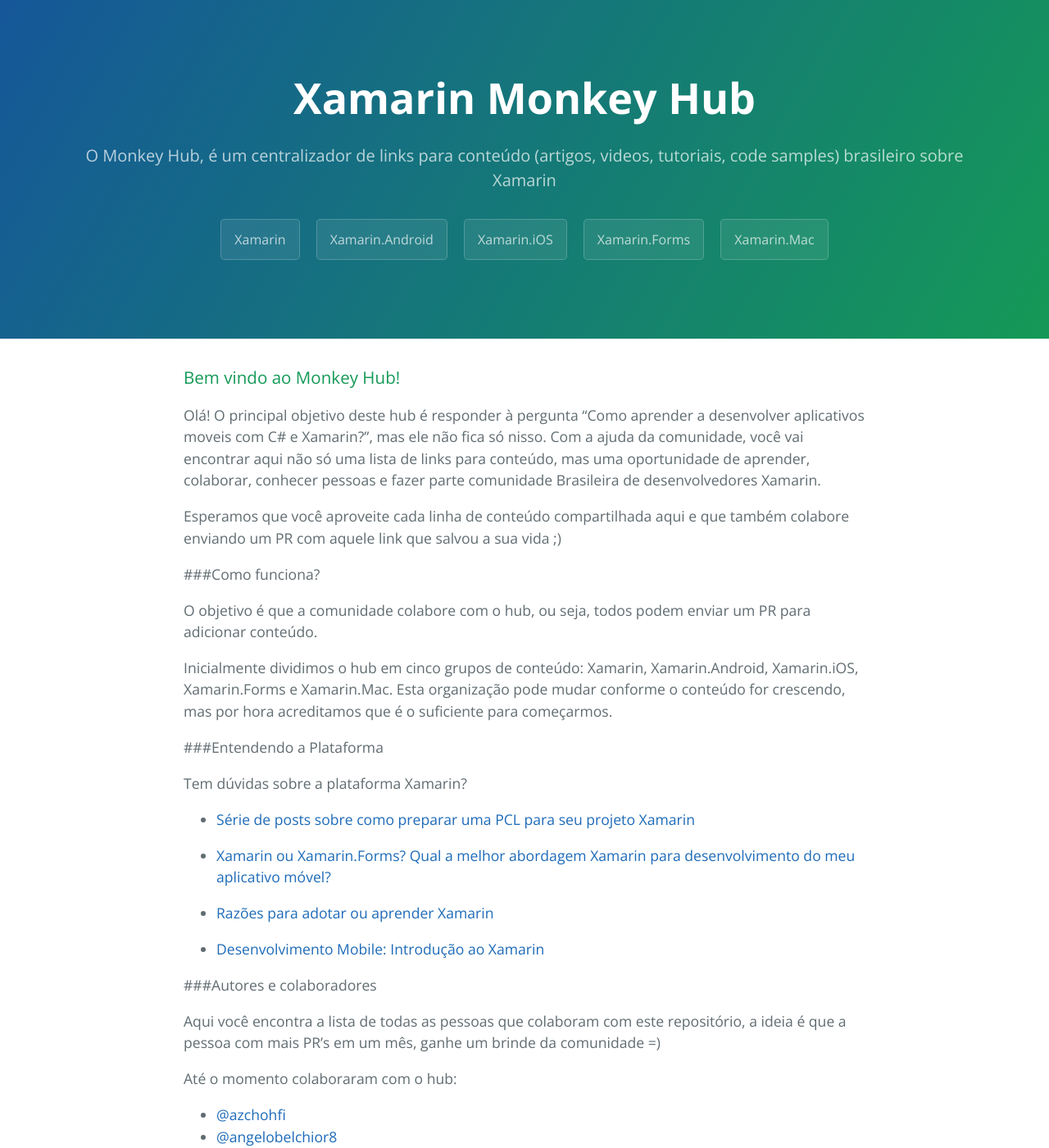
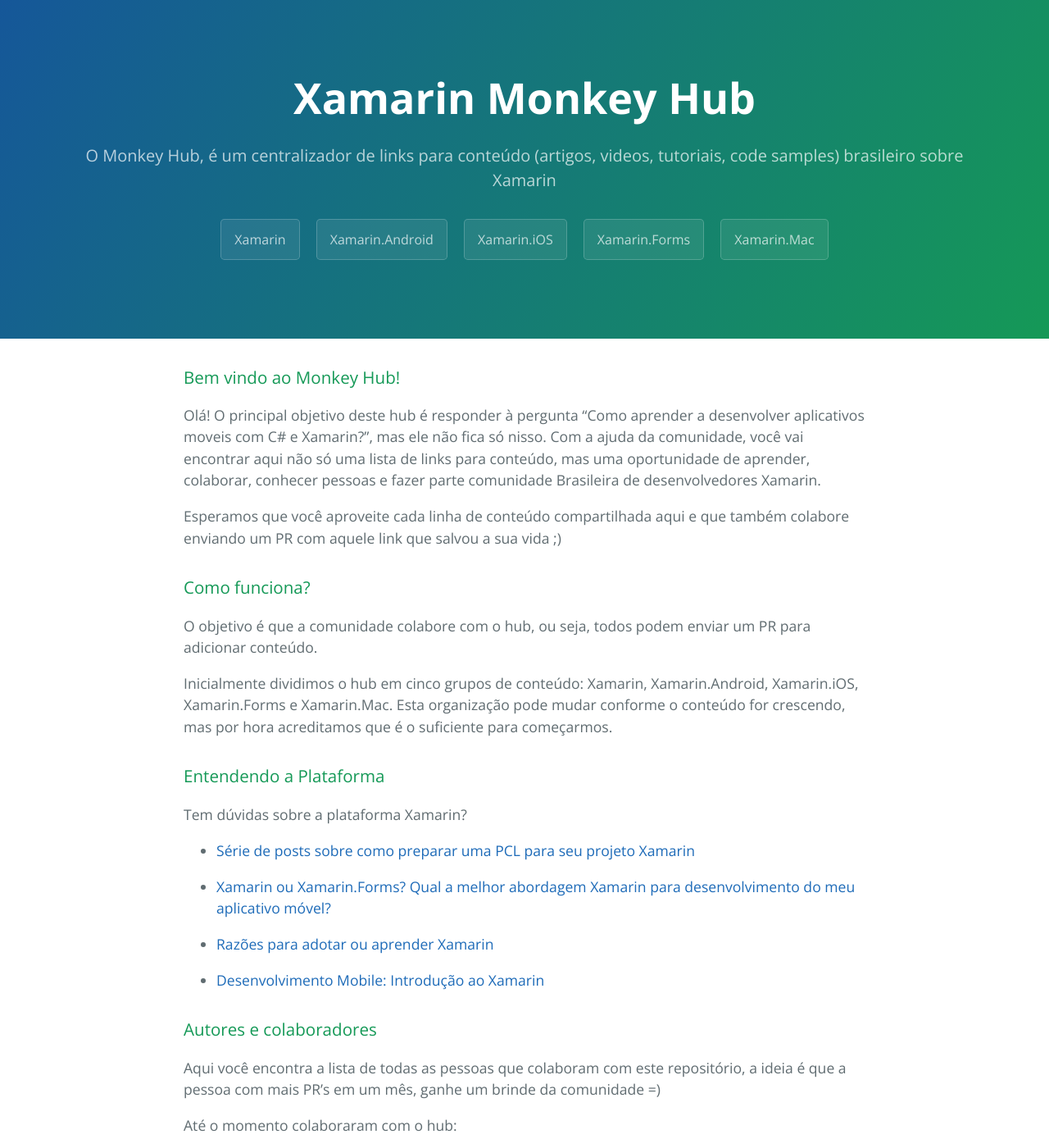
Before and after one commit to MonkeyNights/hub, a Jekyll site: the page built from index.md, in a window 1280 px wide and 1400 px high. Shown: the whole window at 82% size. Built offline with Jekyll 4.4.1, drawn with Linux system fonts in a browser that asks for light colours; nearby versions of some CDN libraries; library files that are not in the unit come from our copies.

Commit message:
Link fixes

```diff
--- a/_includes/themes/monkey/default.html
+++ b/_includes/themes/monkey/default.html
@@ -13,7 +13,7 @@
 
 <body>
     <section class="page-header">
-        <h1 class="project-name"><a href="/" class="title-link">Xamarin Monkey Hub</a></h1>
+        <h1 class="project-name"><a href="/hub" class="title-link">Xamarin Monkey Hub</a></h1>
         <h2 class="project-tagline">O Monkey Hub, é um centralizador de links para conteúdo (artigos, videos, tutoriais, code samples) brasileiro sobre Xamarin</h2>
         <a href="/hub/xamarin" class="btn">Xamarin</a>
         <a href="/hub/android" class="btn">Xamarin.Android</a>
--- a/index.md
+++ b/index.md
@@ -10,13 +10,13 @@
 
 Esperamos que você aproveite cada linha de conteúdo compartilhada aqui e que também colabore enviando um PR com aquele link que salvou a sua vida ;)
 
-###Como funciona?
+### Como funciona?
 
 O objetivo é que a comunidade colabore com o hub, ou seja, todos podem enviar um PR para adicionar conteúdo.
 
 Inicialmente dividimos o hub em cinco grupos de conteúdo: Xamarin, Xamarin.Android, Xamarin.iOS, Xamarin.Forms e Xamarin.Mac. Esta organização pode mudar conforme o conteúdo for crescendo, mas por hora acreditamos que é o suficiente para começarmos.
 
-###Entendendo a Plataforma
+### Entendendo a Plataforma
 
 Tem dúvidas sobre a plataforma Xamarin?
 
@@ -26,7 +26,7 @@
     {% endif %}
 {% endfor %}
 
-###Autores e colaboradores
+### Autores e colaboradores
 
 Aqui você encontra a lista de todas as pessoas que colaboram com este repositório, a ideia é que a pessoa com mais PR’s em um mês, ganhe um brinde da comunidade =)
 
```
Also changed, not shown: 8 other files.
